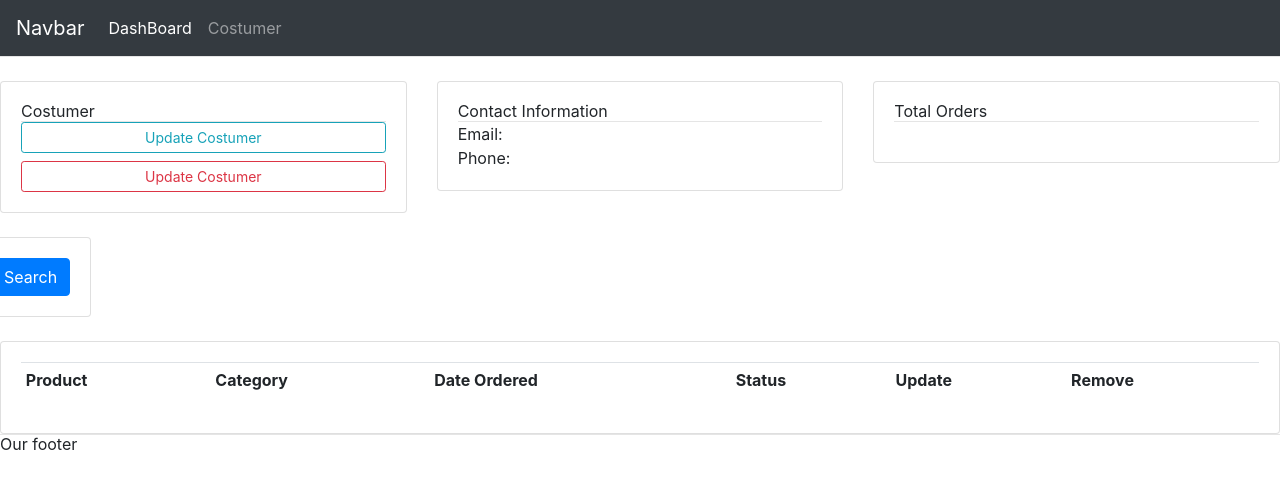
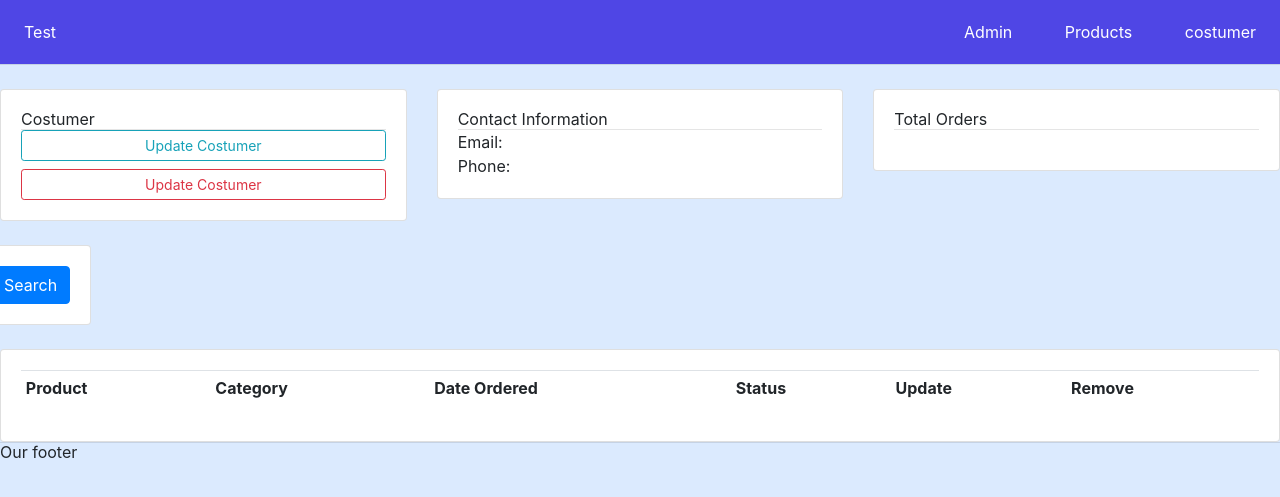
Before and after one commit to 4RandomProgrammer/My-First-Django-Project, a Django app: page /costumer/ in a window 1280 px wide. Shown: the top 497 px of the page. Run offline with Django 3.2, Linux system fonts and the light colour scheme; tables that the repository leaves empty hold one stand-in row (values such as "Sample post"); lists and menus that the app fills with data are empty; some libraries are stand-ins or nearby versions.

Commit message:
Pequenas alterações de css

```diff
--- a/accounts/templates/accounts/main.html
+++ b/accounts/templates/accounts/main.html
@@ -7,7 +7,8 @@
     <meta name="viewport" content="width=device-width, initial-scale=1.0">
     <title>My System</title>
     <link rel="stylesheet" href="https://maxcdn.bootstrapcdn.com/bootstrap/4.0.0/css/bootstrap.min.css" integrity="sha384-Gn5384xqQ1aoWXA+058RXPxPg6fy4IWvTNh0E263XmFcJlSAwiGgFAW/dAiS6JXm" crossorigin="anonymous">
-    <link rel="stylesheet" href="{% static '/css/style.css' %}">
+    <link rel="stylesheet" href="{% static 'css/style.css' %}">
+
 </head>
 
 <script src="https://code.jquery.com/jquery-3.2.1.slim.min.js" integrity="sha384-KJ3o2DKtIkvYIK3UENzmM7KCkRr/rE9/Qpg6aAZGJwFDMVNA/GpGFF93hXpG5KkN" crossorigin="anonymous"></script>
@@ -15,19 +16,21 @@
 <script src="https://maxcdn.bootstrapcdn.com/bootstrap/4.0.0/js/bootstrap.min.js" integrity="sha384-JZR6Spejh4U02d8jOt6vLEHfe/JQGiRRSQQxSfFWpi1MquVdAyjUar5+76PVCmYl" crossorigin="anonymous"></script>
 
 
-<body class="bg-cyan-500">
+<body class="bg-blue-100">
 
-<nav class="navbar navbar-expand-lg navbar-dark bg-dark">
-    <a class="navbar-brand" href="#">Navbar</a>
-    <button class="navbar-toggler" type="button" data-toggle="collapse" data-target="#navbarNavAltMarkup" aria-controls="navbarNavAltMarkup" aria-expanded="false" aria-label="Toggle navigation">
-        <span class="navbar-toggler-icon"></span>
-    </button>
-    <div class="collapse navbar-collapse" id="navbarNavAltMarkup">
-        <div class="navbar-nav">
-            <a class="nav-item nav-link active" href="#">DashBoard</a>
-            <a class="nav-item nav-link" href="#">Costumer</a>
-        </div>
+<nav class="flex justify-between items-center h-16 bg-indigo-600 text-white relative" role="navigation">
+    <a class="pl-6">Test</a>
+    <div class="px-4 cursor-pointer md:hidden" id="bars">
+        <svg xmlns="http://www.w3.org/2000/svg" class="h-8 w-8" viewBox="0 0 20 20" fill="currentColor">
+        <path fill-rule="evenodd" d="M3 5a1 1 0 011-1h12a1 1 0 110 2H4a1 1 0 01-1-1zM3 10a1 1 0 011-1h12a1 1 0 110 2H4a1 1 0 01-1-1zM3 15a1 1 0 011-1h12a1 1 0 110 2H4a1 1 0 01-1-1z" clip-rule="evenodd" />
+      </svg>
     </div>
+    <div class="hidden md:block" id="options">
+        <a href="#" class="p-4">Admin</a>
+        <a href="#" class="p-4">Products</a>
+        <a href="#" class="p-4">costumer</a>
+    </div>
+    <script src="{% static 'js/main.js' %}"></script>
 </nav>
 
 
@@ -39,8 +42,9 @@
         {% endblock %}
     <hr>
 
-    <h5>Our footer</h5>
+    <h5 class="bg-color-500">Our footer</h5>
 
 
 </body>
+
 </html>
--- a/crm1/settings.py
+++ b/crm1/settings.py
@@ -126,5 +126,4 @@
 
     os.path.join(BASE_DIR, 'static')
 
-
 ]
--- a/static/css/style.css
+++ b/static/css/style.css
@@ -555,6 +555,14 @@
   position: static;
 }
 
+.relative {
+  position: relative;
+}
+
+.m-6 {
+  margin: 1.5rem;
+}
+
 .mb-3 {
   margin-bottom: 0.75rem;
 }
@@ -563,13 +571,76 @@
   display: block;
 }
 
+.flex {
+  display: flex;
+}
+
 .table {
   display: table;
 }
 
-.bg-stone-500 {
+.hidden {
+  display: none;
+}
+
+.h-16 {
+  height: 4rem;
+}
+
+.h-8 {
+  height: 2rem;
+}
+
+.w-8 {
+  width: 2rem;
+}
+
+.w-full {
+  width: 100%;
+}
+
+.cursor-pointer {
+  cursor: pointer;
+}
+
+.flex-col {
+  flex-direction: column;
+}
+
+.items-center {
+  align-items: center;
+}
+
+.justify-between {
+  justify-content: space-between;
+}
+
+.overflow-hidden {
+  overflow: hidden;
+}
+
+.rounded-lg {
+  border-radius: 0.5rem;
+}
+
+.bg-blue-100 {
   --tw-bg-opacity: 1;
-  background-color: rgb(120 113 108 / var(--tw-bg-opacity));
+  background-color: rgb(219 234 254 / var(--tw-bg-opacity));
+}
+
+.bg-indigo-600 {
+  --tw-bg-opacity: 1;
+  background-color: rgb(79 70 229 / var(--tw-bg-opacity));
+}
+
+.bg-white {
+  --tw-bg-opacity: 1;
+  background-color: rgb(255 255 255 / var(--tw-bg-opacity));
+}
+
+.bg-cyan-600 {
+  --tw-bg-opacity: 1;
+  background-color: rgb(8 145 178 / var(--tw-bg-opacity));
 }
 
 .bg-cyan-800 {
@@ -587,6 +658,27 @@
   background-color: rgb(16 185 129 / var(--tw-bg-opacity));
 }
 
+.p-4 {
+  padding: 1rem;
+}
+
+.p-3 {
+  padding: 0.75rem;
+}
+
+.p-10 {
+  padding: 2.5rem;
+}
+
+.px-4 {
+  padding-left: 1rem;
+  padding-right: 1rem;
+}
+
+.pl-6 {
+  padding-left: 1.5rem;
+}
+
 .text-center {
   text-align: center;
 }
@@ -595,3 +687,19 @@
   --tw-text-opacity: 1;
   color: rgb(255 255 255 / var(--tw-text-opacity));
 }
+
+.shadow-md {
+  --tw-shadow: 0 4px 6px -1px rgb(0 0 0 / 0.1), 0 2px 4px -2px rgb(0 0 0 / 0.1);
+  --tw-shadow-colored: 0 4px 6px -1px var(--tw-shadow-color), 0 2px 4px -2px var(--tw-shadow-color);
+  box-shadow: var(--tw-ring-offset-shadow, 0 0 #0000), var(--tw-ring-shadow, 0 0 #0000), var(--tw-shadow);
+}
+
+@media (min-width: 768px) {
+  .md\:block {
+    display: block;
+  }
+
+  .md\:hidden {
+    display: none;
+  }
+}
--- /dev/null
+++ b/static/js/main.js
@@ -0,0 +1,32 @@
+const bars = document.querySelector('#bars')
+const menu = document.querySelector('#options')
+console.log(bars)
+bars.addEventListener('click',() =>{
+    if(menu.classList.contains('hidden') && window.innerWidth < 768){
+        menu.classList.remove("hidden");
+        menu.classList.add(
+            'flex',
+            'flex-col',
+            'text-center',
+            'bg-purple-600',
+            'w-full',
+            'absolute',
+            'top-16'
+        );
+    }
+    else{
+        menu.classList.add("hidden");
+
+    }
+
+});
+
+menu.addEventListener('click', () =>{
+    menu.classList.add("hidden");
+})
+
+window.addEventListener('resize',() =>{
+    if(window.innerWidth > 768){
+        menu.classList.add('hidden');
+    }
+});
```
Also changed, not shown: accounts/templates/accounts/status.html (+11 -3 lines), accounts/templates/accounts/style.css (deleted, +0 -18 lines), jstools/tailwind.config.js (+8 -8 lines), db.sqlite3, static/css/style.min.css.
